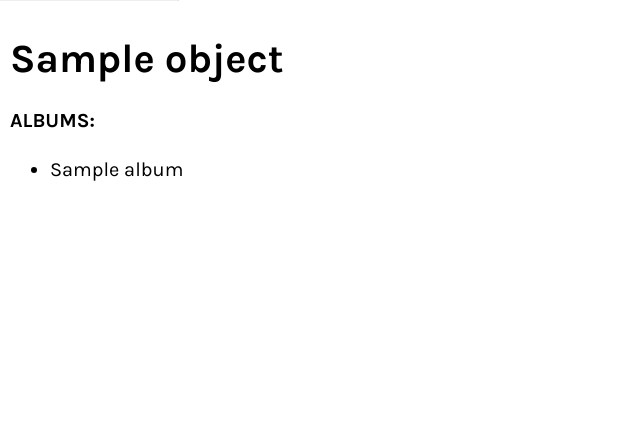
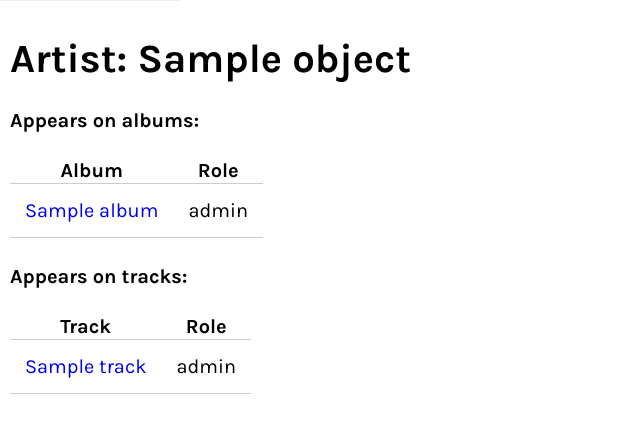
Before and after one commit to waylostreamers/catalog, a Django app: template content/templates/artist.html in a window 1280 px wide. Shown: the part 42-475 px from the top of the page, without its empty margins (0-640 px from the left). Run offline with Django 3.2, Linux system fonts and the light colour scheme; the template is opened without the code that fills it: most values are stand-ins (such as "Sample title", 1, 10 or a date in 2020).

Commit message:
build out link between artists, tracks, album

```diff
--- a/content/models/artist.py
+++ b/content/models/artist.py
@@ -29,6 +29,12 @@ class Artist(models.Model):
     def name(self):
         return self.alias_set.get(default=True).name
 
+    def album_contributions(self):
+        return self.contributor_set.filter(albumcontributor__isnull=False).all()
+
+    def track_contributions(self):
+        return self.contributor_set.filter(trackcontributor__isnull=False).all()
+
     class Meta:
         db_table = 'content"."artist'
 
--- a/content/templates/artist.html
+++ b/content/templates/artist.html
@@ -1,12 +1,35 @@
 {% extends "base.html" %}
 {% block content %}
-<h1>{{ object.name }}</h1>
+<h1>Artist: {{ object.name }}</h1>
 
-<h4>ALBUMS:</h4>
-<ul>
-  {% for album in object.album_set.all %}
-  <li>{{ album.title }}</li>
+<h4>Appears on albums:</h4>
+<table class="table-list">
+  <thead>
+    <th>Album</th>
+    <th>Role</th>
+  </thead>
+  <tbody>
+  {% for contribution in object.album_contributions %}
+  <tr class="table-row clickable" onclick="document.location = '{% url 'album-detail' contribution.album.id %}'">
+    <td><a class="basic-link" href="{% url 'album-detail' contribution.album.id %}">{{ contribution.album.title }}</a></td>
+    <td>{{ contribution.role }}</td>
+  </tr>
   {% endfor %}
+  </tbody>
+</table>
+<h4>Appears on tracks:</h4>
+<table class="table-list">
+  <thead>
+    <th>Track</th>
+    <th>Role</th>
+  </thead>
+  <tbody>
+  {% for contribution in object.track_contributions %}
+  <tr class="table-row clickable" onclick="document.location = '{% url 'track-detail' contribution.track.id %}'">
+    <td><a class="basic-link" href="{% url 'track-detail' contribution.track.id %}">{{ contribution.track.title }}</a></td>
+    <td>{{ contribution.role }}</td>
   </tr>
-</ul>
+  {% endfor %}
+  </tbody>
+</table>
 {% endblock content %}
--- a/content/views.py
+++ b/content/views.py
@@ -21,6 +21,7 @@ class AlbumDetailView(DetailView):
 class TrackDetailView(DetailView):
     model = Track
     template_name = "track.html"
+
 
 class ArtistDetailView(DetailView):
     model = Artist
```
Also changed, not shown: content/models/contributor.py (+7 -1 lines), content/templates/album.html (+13 -11 lines), content/templates/track.html (+20 -7 lines).
